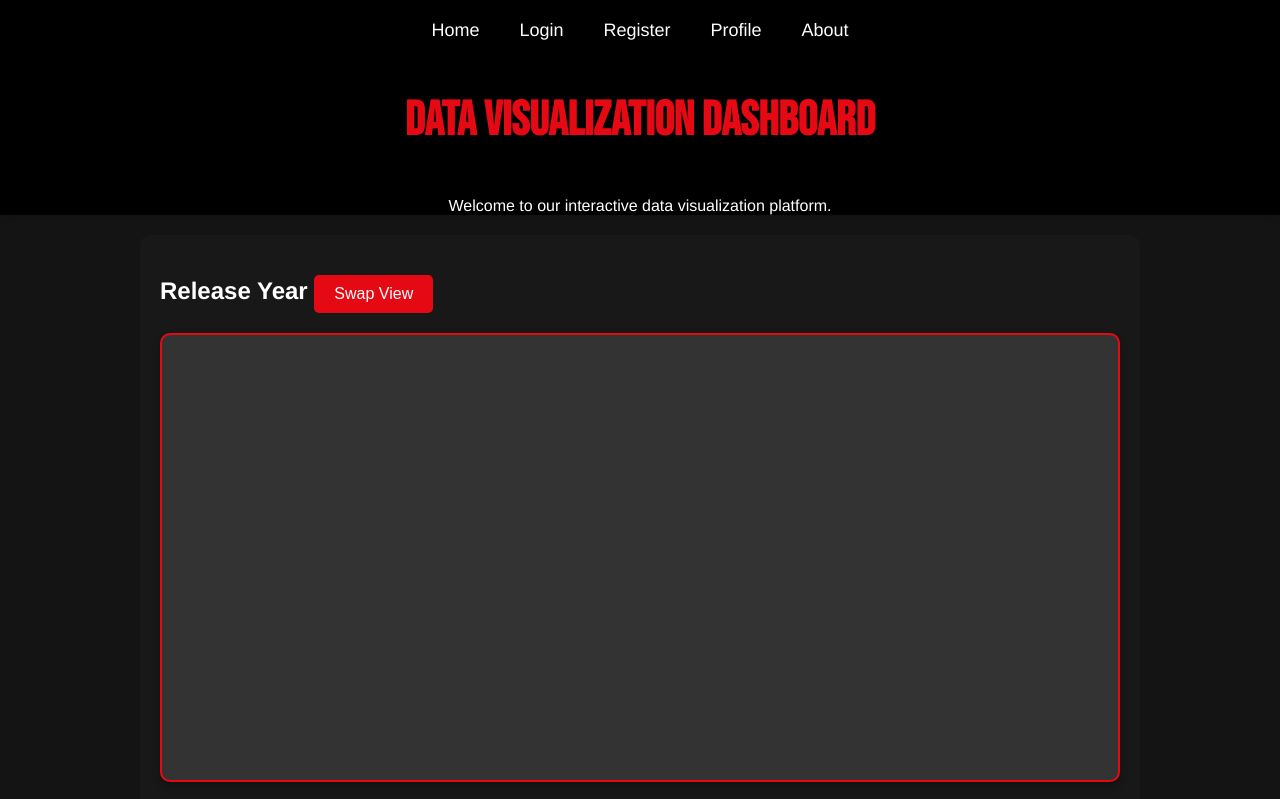
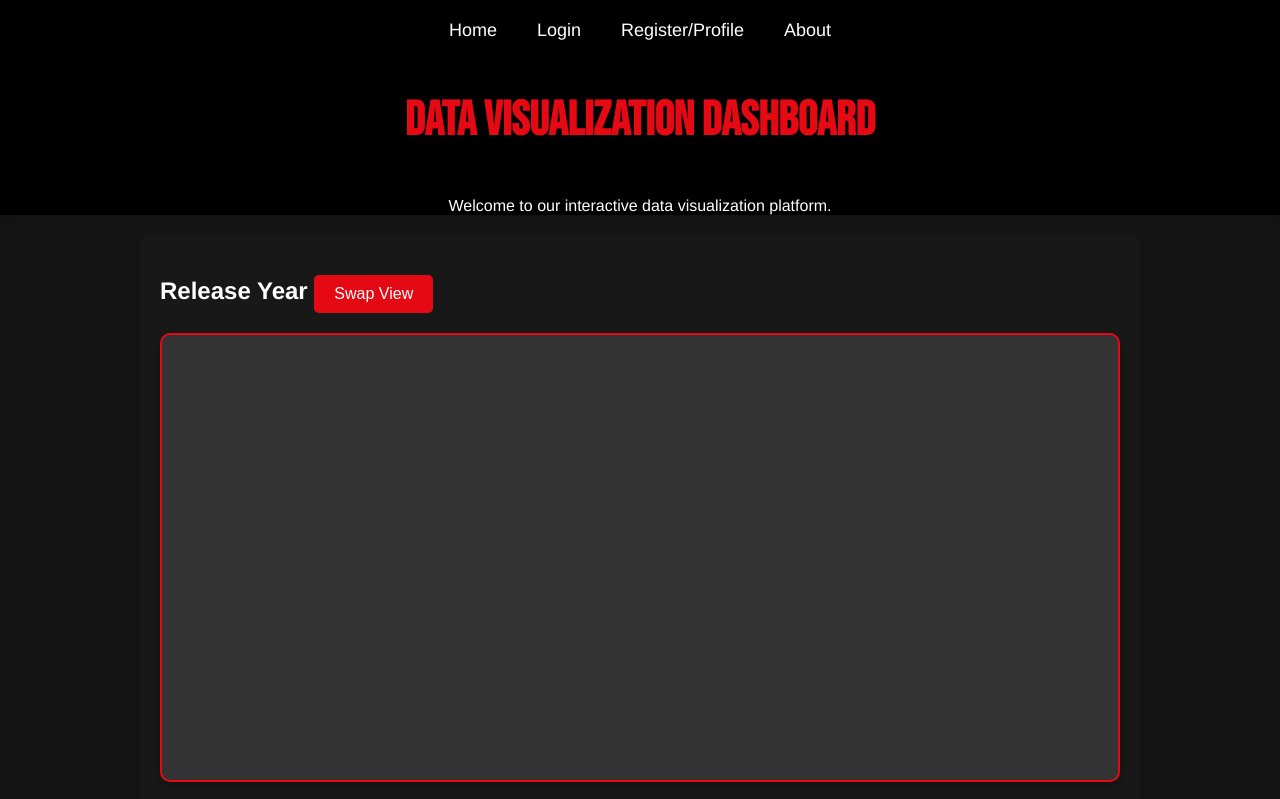
Before and after one commit to luisitossb/MostRecentRepo, a website: page public/index.html in a window 1280 px wide. Shown: the top 799 px of the page. Drawn offline with nearby package versions, Linux system fonts and the light colour scheme; no server answers.

Commit message:
Update index.html

```diff
--- a/public/index.html
+++ b/public/index.html
@@ -12,8 +12,7 @@
   <nav class="navbar">
     <a href="index.html">Home</a>
     <a href="login.html">Login</a>
-    <a href="register.html">Register</a>
-    <a href="profile.html">Profile</a>
+    <a href="profile.html">Register/Profile</a>
     <a href="about.html">About</a>
   </nav>
   <h1 class="curved-title">Data Visualization Dashboard</h1>
```
